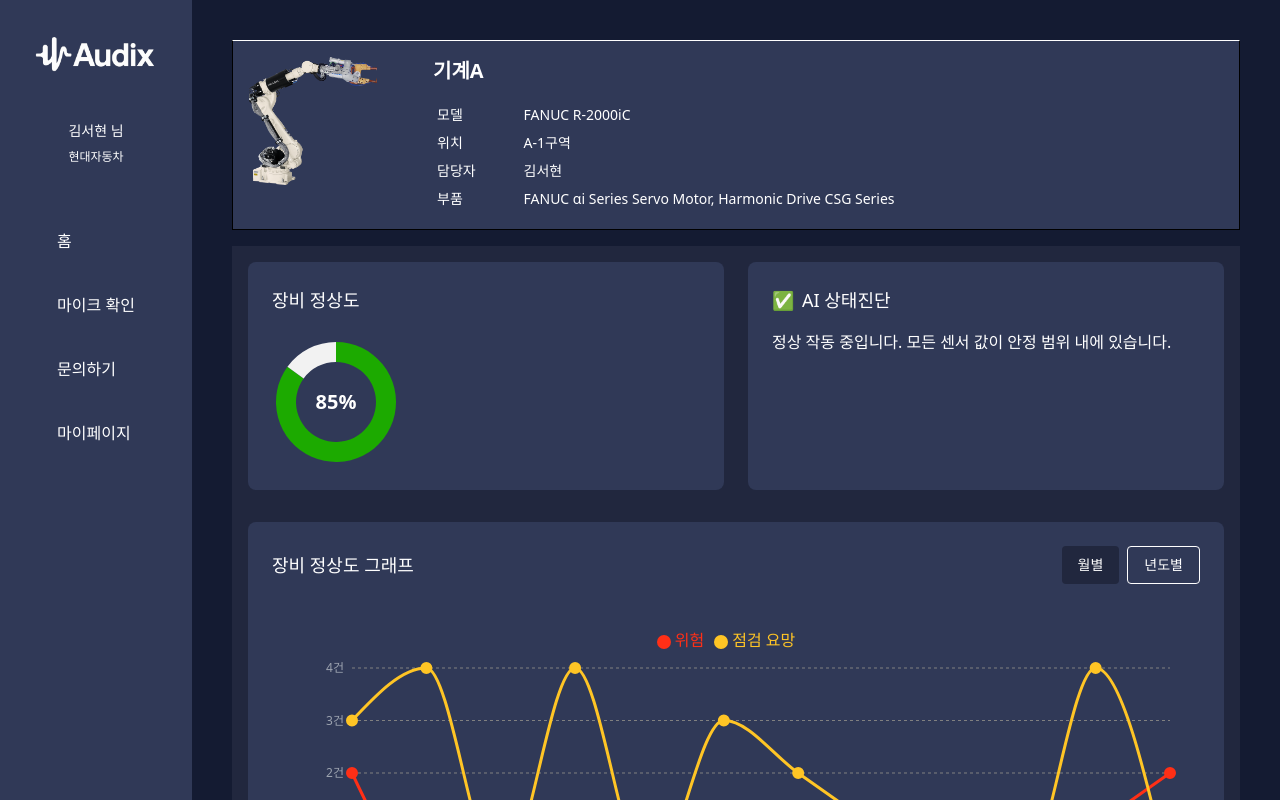
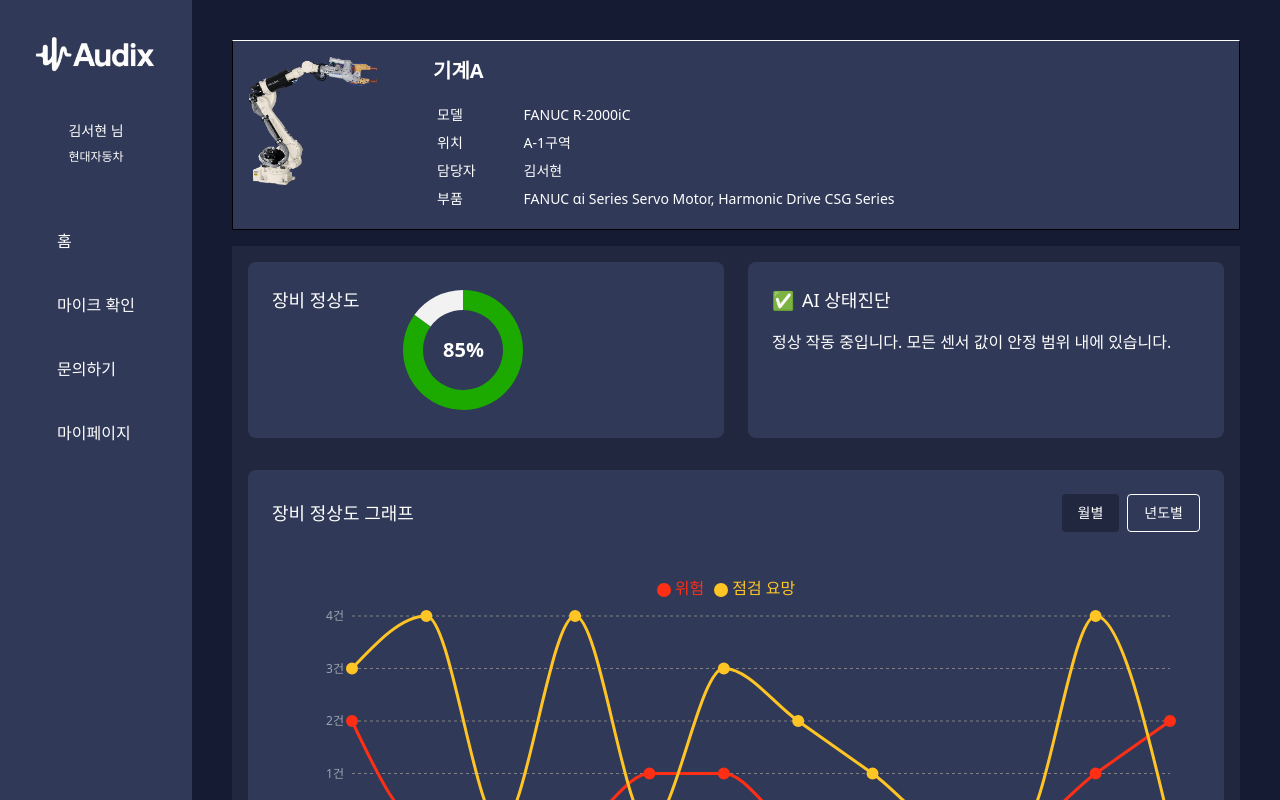
Before and after one commit to seohyeon0219/Audix-Web-FE, a Next.js app: page /area/1/machine/1 in a window 1280 px wide. Shown: the top 800 px of the page. Built offline with nearby package versions, Linux system fonts and the light colour scheme.

Commit message:
Design: 장비 정상도 타이틀, 파이차트를 세로에서 가로 배치로 변경

```diff
--- a/src/components/machineMonitoring/pieChart.tsx
+++ b/src/components/machineMonitoring/pieChart.tsx
@@ -63,7 +63,7 @@
     const COLORS = [mainColor, "#F2F2F2"];
 
     return (
-        <div className='bg-main-100 p-6 rounded-lg'>
+        <div className='flex gap-10 bg-main-100 p-6 rounded-lg'>
             <h2 className='text-white text-lg font-medium mb-6'>
                 {title || `${machine.name} 정상도`}
             </h2>
```
